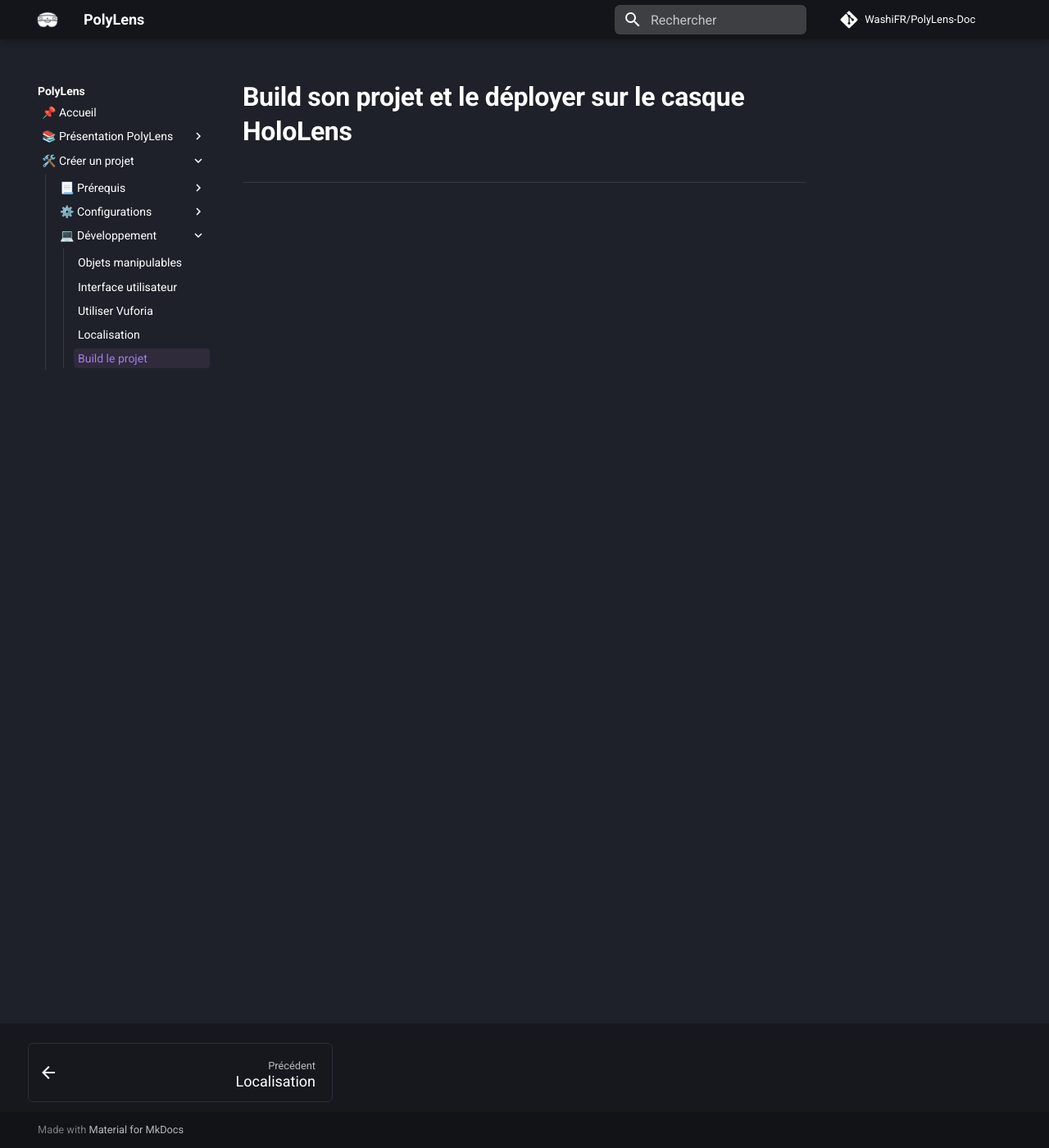
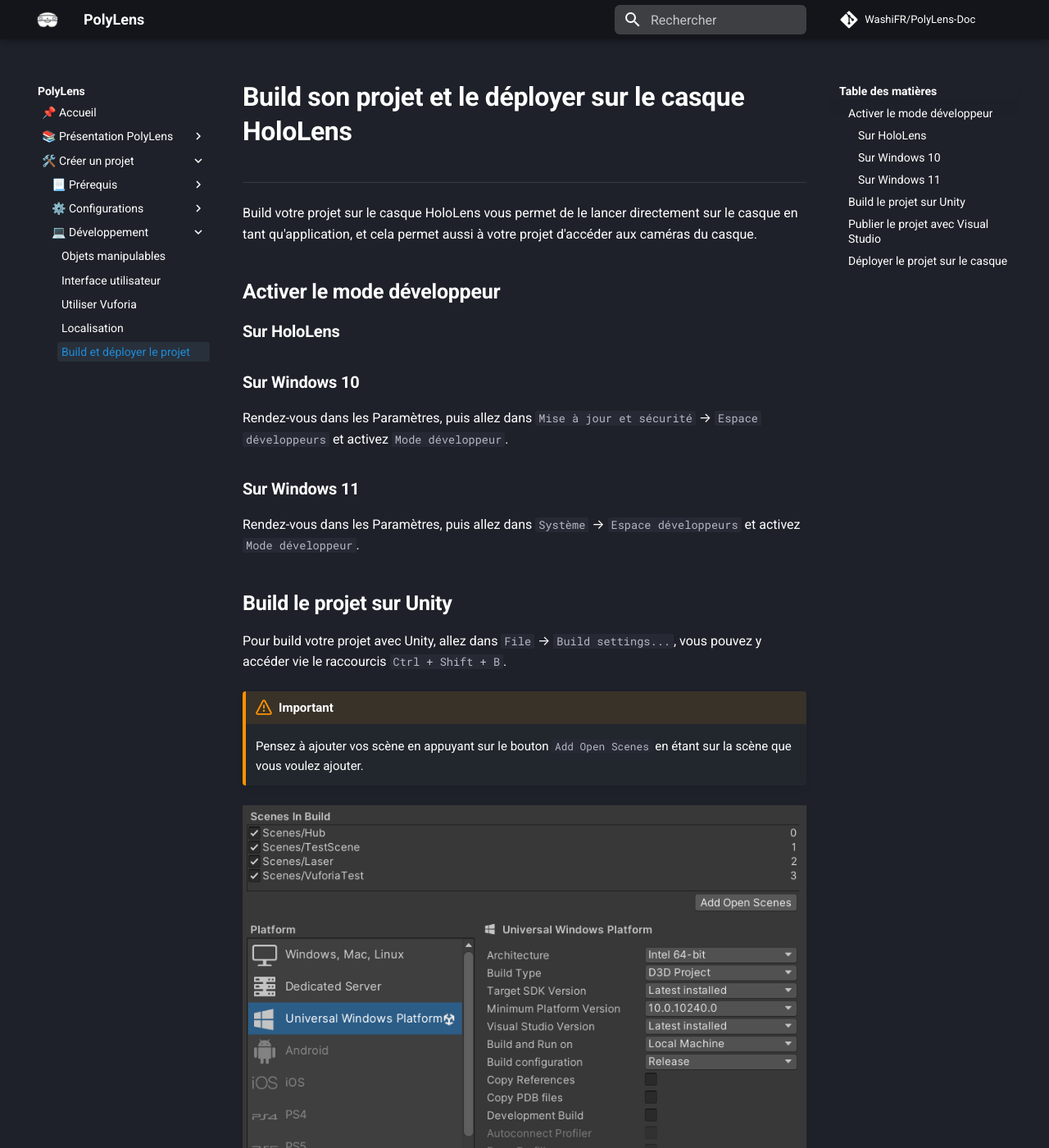
Before and after one commit to WashiFR/PolyLens-Doc, an MkDocs documentation site: the page built from docs/developpement/build_projet.md, in a window 1280 px wide and 1400 px high. Shown: the whole window at 82% size. Built offline with MkDocs 1.6.1 and Material for MkDocs 9.7.7, drawn with Linux system fonts in a browser that asks for light colours; comment, search, counter and statistics services are not loaded; some of the changed text lies outside the part shown.

Commit message:
update doc

```diff
--- a/docs/developpement/build_projet.md
+++ b/docs/developpement/build_projet.md
@@ -1,3 +1,48 @@
 # Build son projet et le déployer sur le casque HoloLens
 
 ***
+
+Build votre projet sur le casque HoloLens vous permet de le lancer directement sur le casque en tant qu'application, et cela permet aussi à votre projet d'accéder aux caméras du casque.
+
+## Activer le mode développeur
+
+### Sur HoloLens
+
+### Sur Windows 10
+
+Rendez-vous dans les Paramètres, puis allez dans `Mise à jour et sécurité` &rarr; `Espace développeurs` et activez `Mode développeur`.
+
+### Sur Windows 11
+
+Rendez-vous dans les Paramètres, puis allez dans `Système` &rarr; `Espace développeurs` et activez `Mode développeur`.
+
+## Build le projet sur Unity
+
+Pour build votre projet avec Unity, allez dans `File` &rarr; `Build settings...`, vous pouvez y accéder vie le raccourcis `Ctrl + Shift + B`.
+
+!!! warning "Important"
+
+    Pensez à ajouter vos scène en appuyant sur le bouton `Add Open Scenes` en étant sur la scène que vous voulez ajouter.
+
+<figure markdown="span">
+    ![Image title](../assets/images/unity-build.png)
+    <figcaption>Build du projet sur Unity</figcaption>
+</figure>
+
+Si vous n'êtes pas déjà sur la bonne plateforme, choisisez la plateforme `Universal Windows Platefrom` et cliquez sur `Switch platefrom`. Une fois fait, mettez les mêmes paramètres que sur l'image. Une fois tout cela fait, vous pouvez build le projet en appuyant sur le bouton `Build`
+
+## Publier le projet avec Visual Studio
+
+Une fois votre build finis, ouvrez le fichier `[NomDeVotreProjet].sln` avec Visual Studio. Sur la droite de votre fenêtre Visual Studio, faites un clique droit sur `[NomDeVotreProjet] (Universal Windows)` et cliquez sur `Publier` &rarr; `Créer des packages d'applications...`
+
+<figure markdown="span">![Image title](../assets/images/vs-fenetre.png)</figure>
+
+<figure markdown="span">![Image title](../assets/images/publier-projet.png)</figure>
+
+Vous aurez une nouvelle fenêtre qui souvrira, les 2 premières étapes il n'y a rien à modifier, mais pour la dernière, mettez les mêmes modifications que sur l'image ci-dessous :
+
+<figure markdown="span">![Image title](../assets/images/param-vs.png)</figure>
+
+Une fois cela fait, appuyez sur `Créer`, cela va vous créer des fichiers permettants de déployer votre projet sur le casque HoloLens.
+
+## Déployer le projet sur le casque
--- a/docs/stylesheets/extra.css
+++ b/docs/stylesheets/extra.css
@@ -33,7 +33,7 @@
 }
 
 .md-nav--secondary .md-nav__link--active {
-    border-left: 2px solid #a47bea;
+    border-left: 2px solid var(--main-color);
     padding-left: 10px;
 }
 
@@ -43,33 +43,25 @@
         box-shadow: none
     }
 
-    .md-nav__list .md-nav__list {
-        border-left: 1px solid var(--md-default-fg-color--lightest);
-        margin-left: 9px;
-        margin-top: 4px;
-        margin-bottom: 10px;
-        padding: 0;
-    }
-
     .md-nav--primary .md-nav__link {
         margin: 5px 0 0 0;
         padding: 3px 5px;
     }
 
     .md-nav--primary .md-nav__link:hover:not(.md-nav__link--active) {
-        background-color: rgba(204, 133, 224, 0.1);
+        background-color: rgba(133, 181, 224, 0.1);
         border-radius: 4px;
         color: white;
     }
 
     .md-nav--primary .md-nav__link--active {
-        background-color: rgba(204, 133, 224, 0.1);
+        background-color: rgba(133, 181, 224, 0.1);
         border-radius: 4px;
-        color: #a47bea;
+        color: var(--main-color);
     }
 
     .md-nav--primary .md-nav__link--active:hover {
-        color: #a47bea;
+        color: var(--main-color);
     }
 }
 
@@ -79,11 +71,15 @@
     color: #6c757d;
 }
 
+:root {
+    /* --main-color: #a47bea; */
+    --main-color: #1e8cd8;
+}
 
 [data-md-color-scheme=slate] {
     --md-default-fg-color--light: white;
     --md-typeset-color: white;
-    --md-typeset-a-color: #a47bea !important;
+    --md-typeset-a-color: var(--main-color) !important;
 }
 
 /* Admonition */
@@ -136,8 +132,7 @@
 
 .md-footer__link:hover .md-ellipsis,
 .md-footer__link:hover .md-footer__button {
-    /* color: rgb(78, 170, 200); */
-    color: #a47bea;
+    color: var(--main-color);
 }
 
 .md-footer__title {
@@ -195,5 +190,5 @@
 
 /* Handle on hover */
 ::-webkit-scrollbar-thumb:hover {
-    background: #a47bea;
+    background: var(--main-color);
 }
--- a/mkdocs.yml
+++ b/mkdocs.yml
@@ -6,7 +6,7 @@
   palette:
     scheme: slate
     primary: black
-    accent: deep purple
+    accent: cyan
   icon:
     admonition:
       warning: octicons/alert-16
@@ -36,7 +36,7 @@
       - Interface utilisateur: developpement/interface_utilisateur.md
       - Utiliser Vuforia: developpement/utiliser_vuforia.md
       - Localisation: developpement/localisation.md
-      - Build le projet: developpement/build_projet.md
+      - Build et déployer le projet: developpement/build_projet.md
 markdown_extensions:
   - admonition
   - md_in_html
```
Also changed, not shown: docs/assets/images/param-vs.png (added), docs/assets/images/publier-projet.png (added), docs/assets/images/unity-build.png (added), docs/assets/images/vs-fenetre.png (added).
